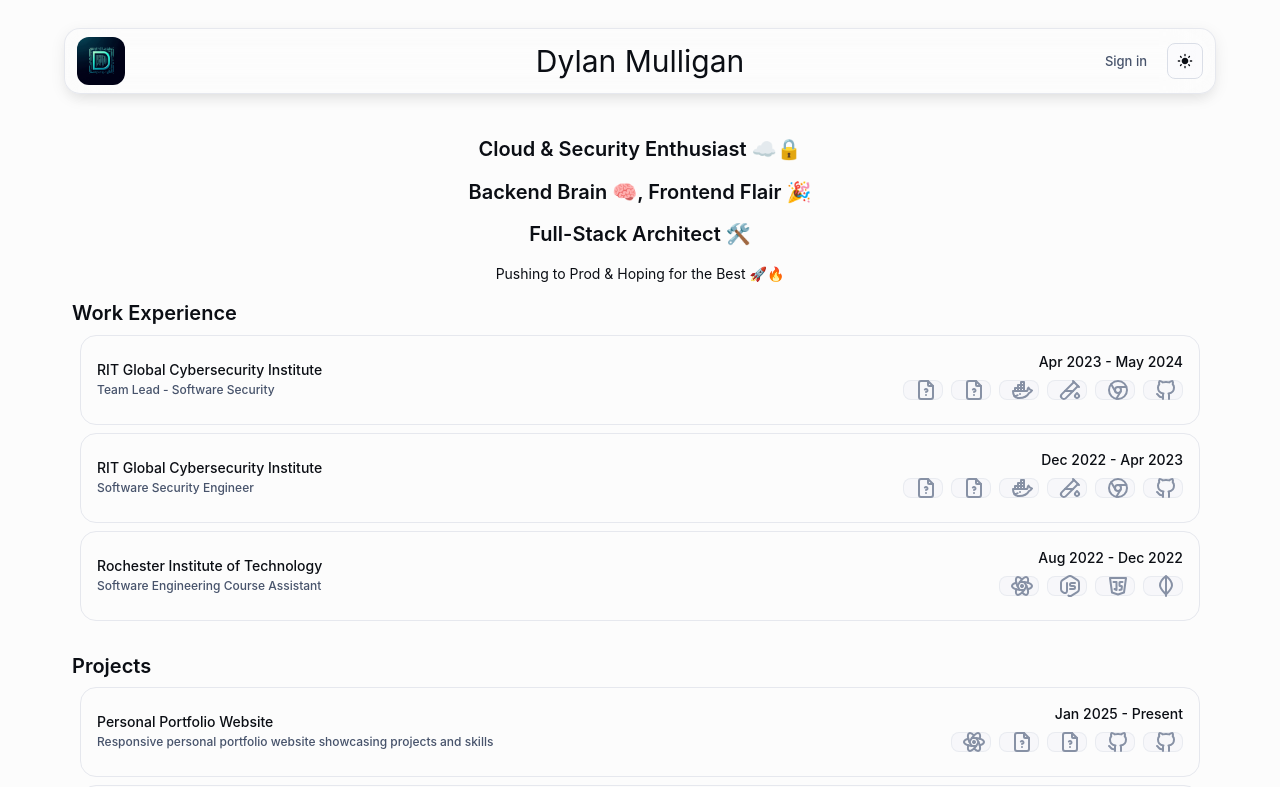
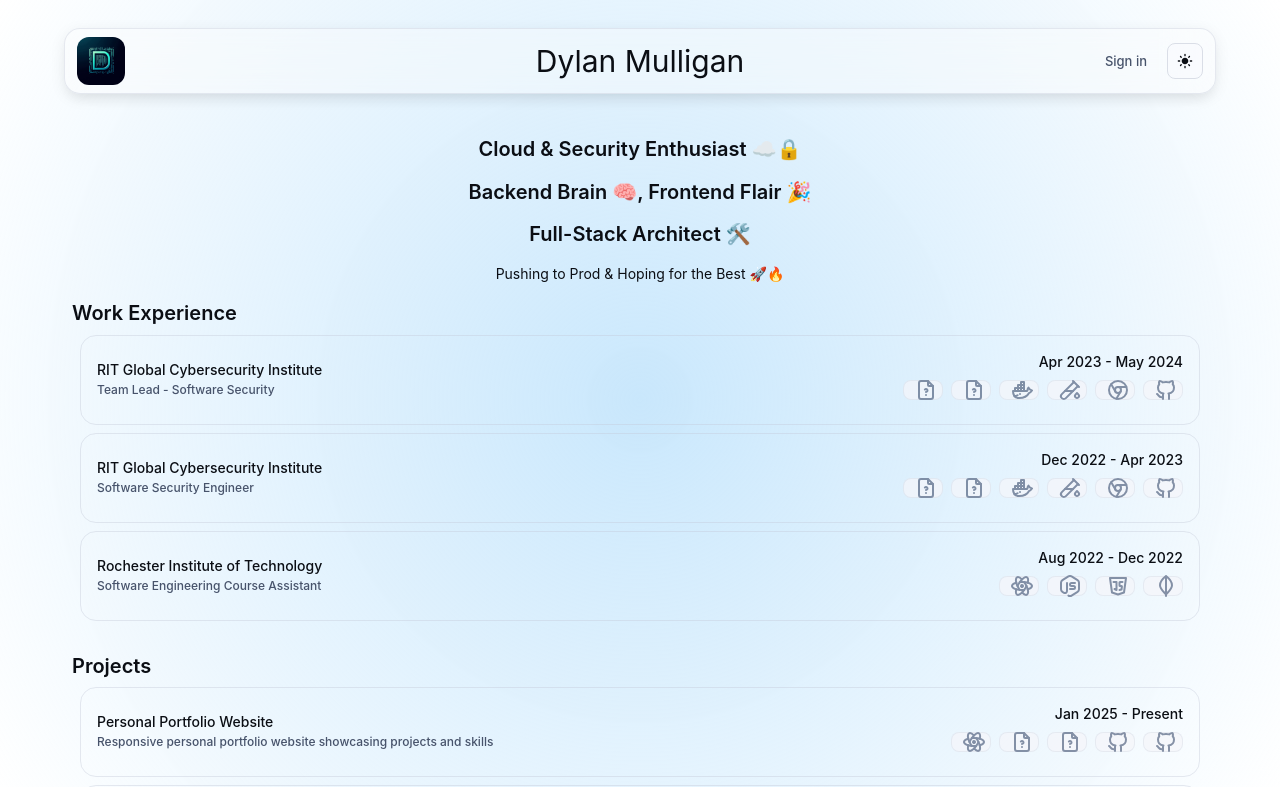
Before and after one commit to dylan-mulligan/personal-website, a React (Create React App) app: page / in a window 1280 px wide. Shown: the top 787 px of the page. Built offline with nearby package versions, Linux system fonts and the light colour scheme; the HTML template or start-up script is replaced by a standard one.

Commit message:
Added GradientBackground.tsx

```diff
--- a/src/App.tsx
+++ b/src/App.tsx
@@ -5,10 +5,12 @@ import AppTheme from './shared-theme/AppTheme';
 import NavBar from './components/NavBar';
 import Portfolio from './components/Portfolio';
 import Footer from './components/Footer';
+import GradientBackground from './components/GradientBackground';
 
 export default function App(props: { disableCustomTheme?: boolean }) {
     return (
         <AppTheme {...props}>
+            <GradientBackground/>
             <CssBaseline enableColorScheme/>
             <NavBar/>
             <Container
--- /dev/null
+++ b/src/components/GradientBackground.tsx
@@ -0,0 +1,44 @@
+import React, { useState, useEffect } from "react";
+import { Box, useTheme } from "@mui/material";
+import { styled } from "@mui/system";
+
+/**
+ * Component that creates a dynamic radial gradient following the mouse.
+ * Uses Material-UI's Box and styled-components for styling.
+ */
+const GradientBackground = styled(Box)(({ mouseX, mouseY }: { mouseX: number; mouseY: number }) => ({
+    width: "100vw",
+    height: "100vh",
+    position: "fixed",
+    top: 0,
+    left: 0,
+    zIndex: -1,
+    background: useTheme().palette.mode === 'dark'
+        ? `radial-gradient(circle at ${mouseX}% ${mouseY}%, rgba(0, 150, 255, 0.2), rgba(0, 0, 0, 0.9))`
+        : `radial-gradient(circle at ${mouseX}% ${mouseY}%, rgba(0, 150, 255, 0.2), rgba(255, 255, 255, 0.9))`,
+    transition: "background 0.1s ease-out",
+}));
+
+const MouseGradientBackground: React.FC = () => {
+    const [mousePos, setMousePos] = useState({ x: 50, y: 50 });
+
+    useEffect(() => {
+        const handleMouseMove = (event: MouseEvent) => {
+            const { clientX, clientY } = event;
+            const width = window.innerWidth;
+            const height = window.innerHeight;
+
+            setMousePos({
+                x: (clientX / width) * 100, // Convert to percentage
+                y: (clientY / height) * 100,
+            });
+        };
+
+        window.addEventListener("mousemove", handleMouseMove);
+        return () => window.removeEventListener("mousemove", handleMouseMove);
+    }, []);
+
+    return <GradientBackground mouseX={mousePos.x} mouseY={mousePos.y} />;
+};
+
+export default MouseGradientBackground;
```
